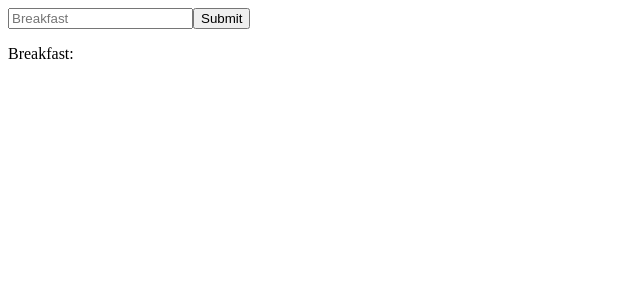
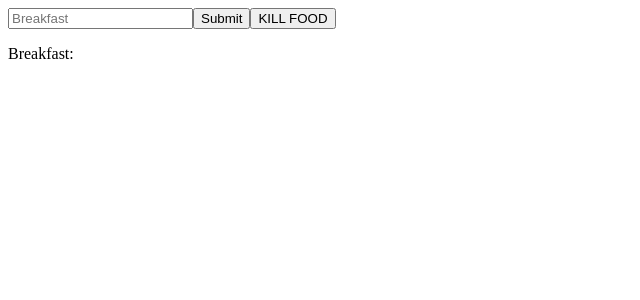
Before and after one commit to dskaiser82/udacity-proj2, a React (Create React App) app in the folder frontend/: page / in a window 1280 px wide. Shown: the top 300 px of the page, without its empty margins (0-640 px from the left). Built offline with nearby package versions, Linux system fonts and the light colour scheme.

Commit message:
added kill food reducer that works

```diff
--- a/frontend/src/components/App.js
+++ b/frontend/src/components/App.js
@@ -1,23 +1,26 @@
 import React, { Component } from 'react'
-import { addRecipe } from '../actions'
+import { addRecipe, removeFromCalendar  } from '../actions'
 
 class App extends Component {
-  state = {
-    calendar: null
-  }
+  state = {}
+
   componentDidMount () {
     const { store } = this.props
 
 
+    //This is a store change listener to update the store
     store.subscribe(() => {
       this.setState(() => ({
+
         //calendar is from reducers
+        //Like the master function
         calendar: store.getState()
       }))
     })
   }
   //This Uses a the reducer
   //and updates the store with this function
+  //It an Onlick see html below
   submitFood = () => {
     this.props.store.dispatch(addRecipe({
       meal: this.input.value
@@ -25,6 +28,11 @@ class App extends Component {
     }))
 
     this.input.value = ''
+  }
+
+  killFood = () => {
+    this.props.store.dispatch(removeFromCalendar({}))
+
   }
   render() {
     return (
@@ -35,6 +43,7 @@ class App extends Component {
           placeholder="Breakfast"
         />
         <button onClick={this.submitFood}>Submit</button>
+        <button onClick={this.killFood}>KILL FOOD</button>
 
         <p>
           Breakfast: {this.state.calendar && this.state.calendar.meal}
--- a/frontend/src/reducers/index.js
+++ b/frontend/src/reducers/index.js
@@ -13,7 +13,7 @@ function calendar (state = [], action) {
     case REMOVE_FROM_CALENDAR :
     return {
       ...state,
-        [meal]: null,
+        meal: null,
 
     }
     default :
```
